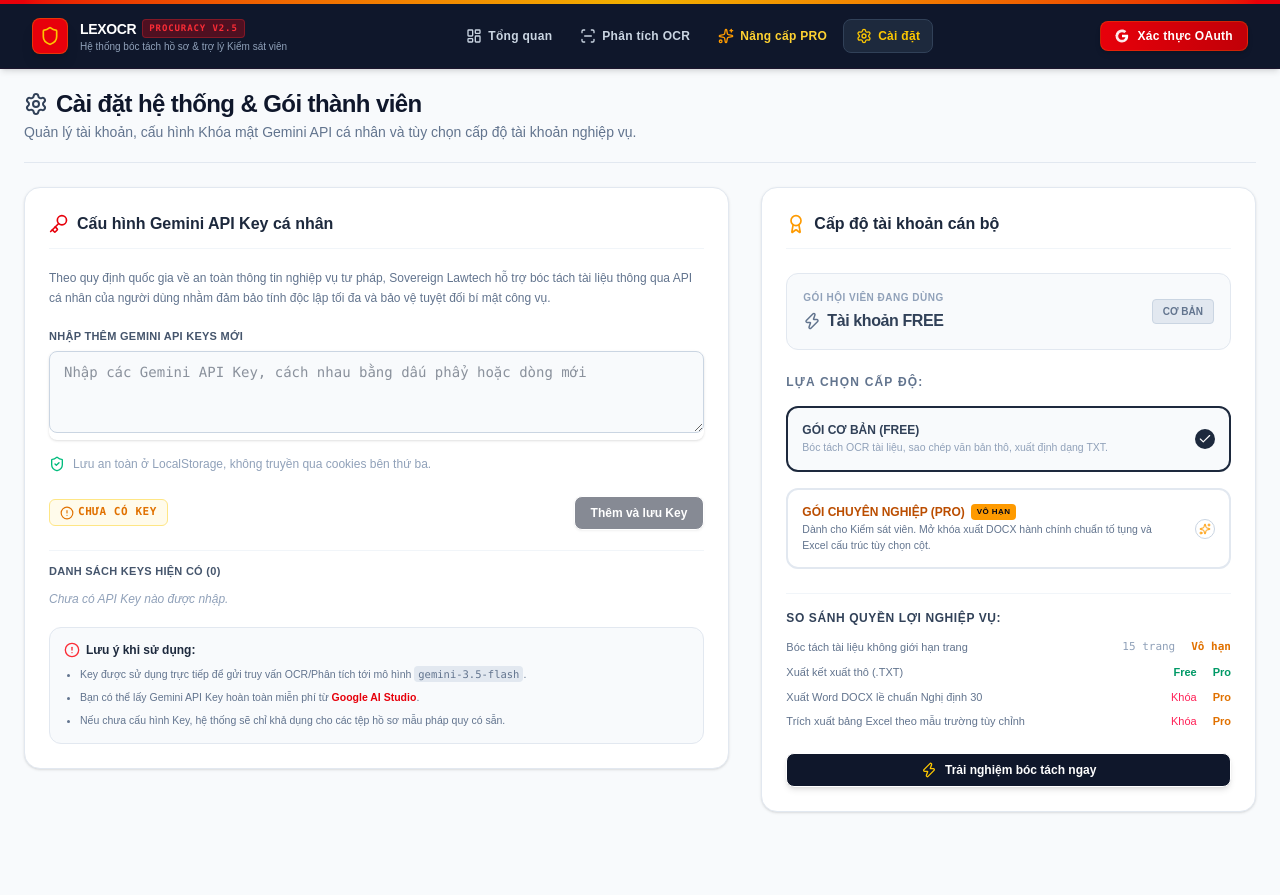
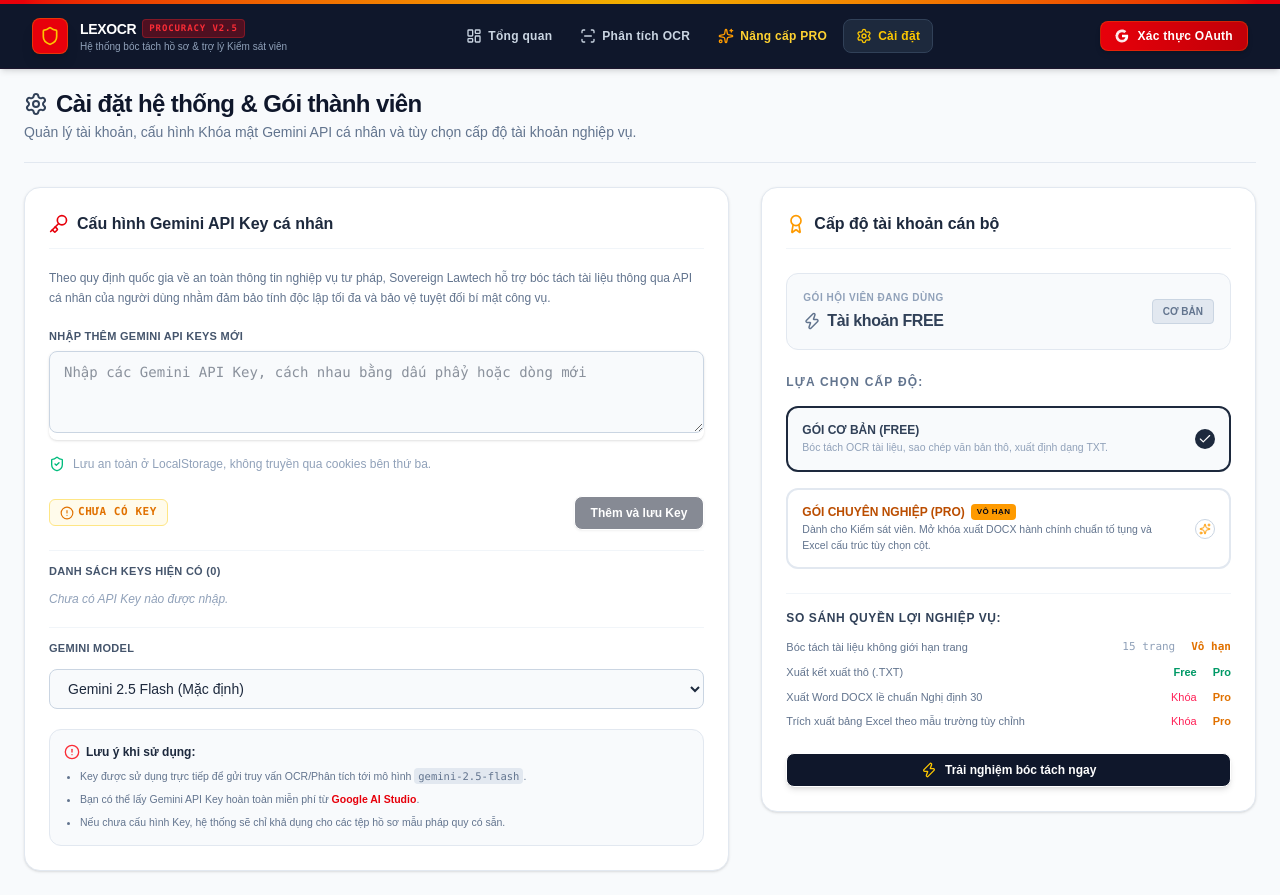
Before and after one commit to ruabien/gemini-ocr-cloudflare, a React (Vite) app: page / in a window 1280 px wide. Both pictures are taken after a click on the button "Cài đặt". Before the commit the page ends 836 px from the top, so only its background shows below. Built offline with nearby package versions, Linux system fonts and the light colour scheme.

Commit message:
Tích hợp menu chọn mô hình động bảo vệ hệ thống khỏi bẫy khai tử

```diff
--- a/src/components/OcrScanner.tsx
+++ b/src/components/OcrScanner.tsx
@@ -161,7 +161,8 @@ const startOcrProcess = async () => {
       return new Promise((resolve, reject) => {
         const xhr = new XMLHttpRequest();
 
-        const googleUrl = `https://generativelanguage.googleapis.com/v1/models/gemini-2.5-flash:generateContent?key=${userApiKey}`;
+        const selectedModel = localStorage.getItem("gemini_model_alias") || "gemini-2.5-flash";
+        const googleUrl = `https://generativelanguage.googleapis.com/v1/models/${selectedModel}:generateContent?key=${userApiKey}`;
         xhr.open("POST", googleUrl, true);
         xhr.setRequestHeader("Content-Type", "application/json");
 
--- a/src/components/Settings.tsx
+++ b/src/components/Settings.tsx
@@ -40,6 +40,15 @@ export default function SettingsComponent({
   const [showKey, setShowKey] = useState(false);
   const [saveSuccess, setSaveSuccess] = useState(false);
   const [upgradeAnim, setUpgradeAnim] = useState(false);
+  const [geminiModel, setGeminiModel] = useState<string>(() => {
+    return localStorage.getItem("gemini_model_alias") || "gemini-2.5-flash";
+  });
+
+  const handleModelChange = (e: React.ChangeEvent<HTMLSelectElement>) => {
+    const model = e.target.value;
+    setGeminiModel(model);
+    localStorage.setItem("gemini_model_alias", model);
+  };
 
   // Lưu khoá API
   const handleSaveApiKey = (e: React.FormEvent) => {
@@ -198,13 +207,28 @@ export default function SettingsComponent({
               )}
             </div>
 
+            {/* CẤU HÌNH MODEL GEMINI */}
+            <div className="space-y-3 pt-3 border-t border-slate-100">
+              <label className="block text-[11px] font-bold text-slate-650 text-slate-600 uppercase tracking-wide">
+                Gemini Model
+              </label>
+              <select
+                value={geminiModel}
+                onChange={handleModelChange}
+                className="w-full bg-slate-50 focus:bg-white border border-slate-300 rounded-lg py-2.5 pl-3.5 pr-3.5 text-sm text-slate-800 font-medium focus:outline-none focus:ring-1 focus:ring-red-500/50 focus:border-red-500 transition-all cursor-pointer"
+              >
+                <option value="gemini-2.5-flash">Gemini 2.5 Flash (Mặc định)</option>
+                <option value="gemini-3.5-flash">Gemini 3.5 Flash (Mới nhất)</option>
+              </select>
+            </div>
+
             <div className="p-3.5 bg-slate-50 border border-slate-200 rounded-xl space-y-2">
               <h4 className="text-xs font-bold text-slate-750 text-slate-800 flex items-center space-x-1.5">
                 <AlertCircle className="h-4 w-4 text-red-500" />
                 <span>Lưu ý khi sử dụng:</span>
               </h4>
               <ul className="list-disc pl-4 text-[10.5px] text-slate-500 space-y-1.5 leading-relaxed">
-                <li>Key được sử dụng trực tiếp để gửi truy vấn OCR/Phân tích tới mô hình <code className="font-mono text-slate-850 bg-slate-200 px-1 py-0.5 rounded">gemini-3.5-flash</code>.</li>
+                <li>Key được sử dụng trực tiếp để gửi truy vấn OCR/Phân tích tới mô hình <code className="font-mono text-slate-850 bg-slate-200 px-1 py-0.5 rounded">{geminiModel}</code>.</li>
                 <li>Bạn có thể lấy Gemini API Key hoàn toàn miễn phí từ <a href="https://aistudio.google.com" target="_blank" rel="noreferrer" className="text-red-650 text-red-600 font-bold hover:underline">Google AI Studio</a>.</li>
                 <li>Nếu chưa cấu hình Key, hệ thống sẽ chỉ khả dụng cho các tệp hồ sơ mẫu pháp quy có sẵn.</li>
               </ul>
```
